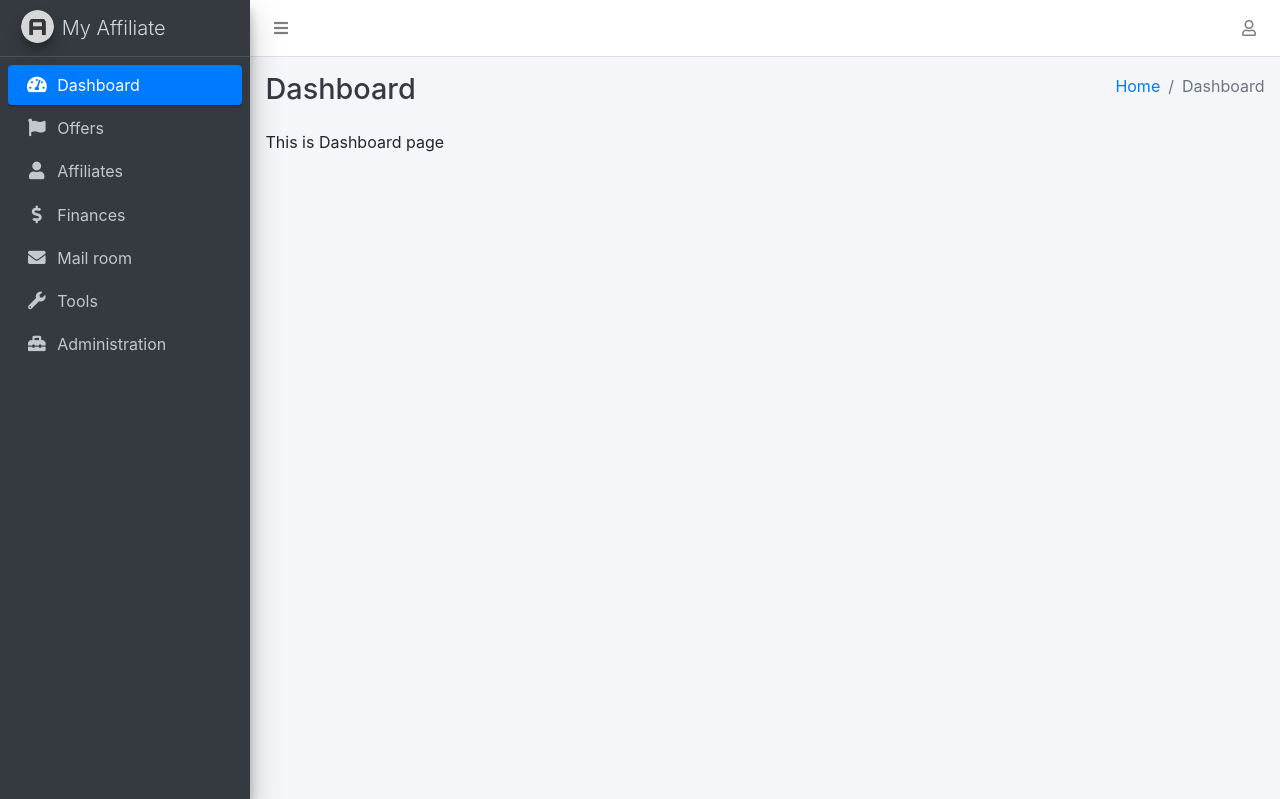
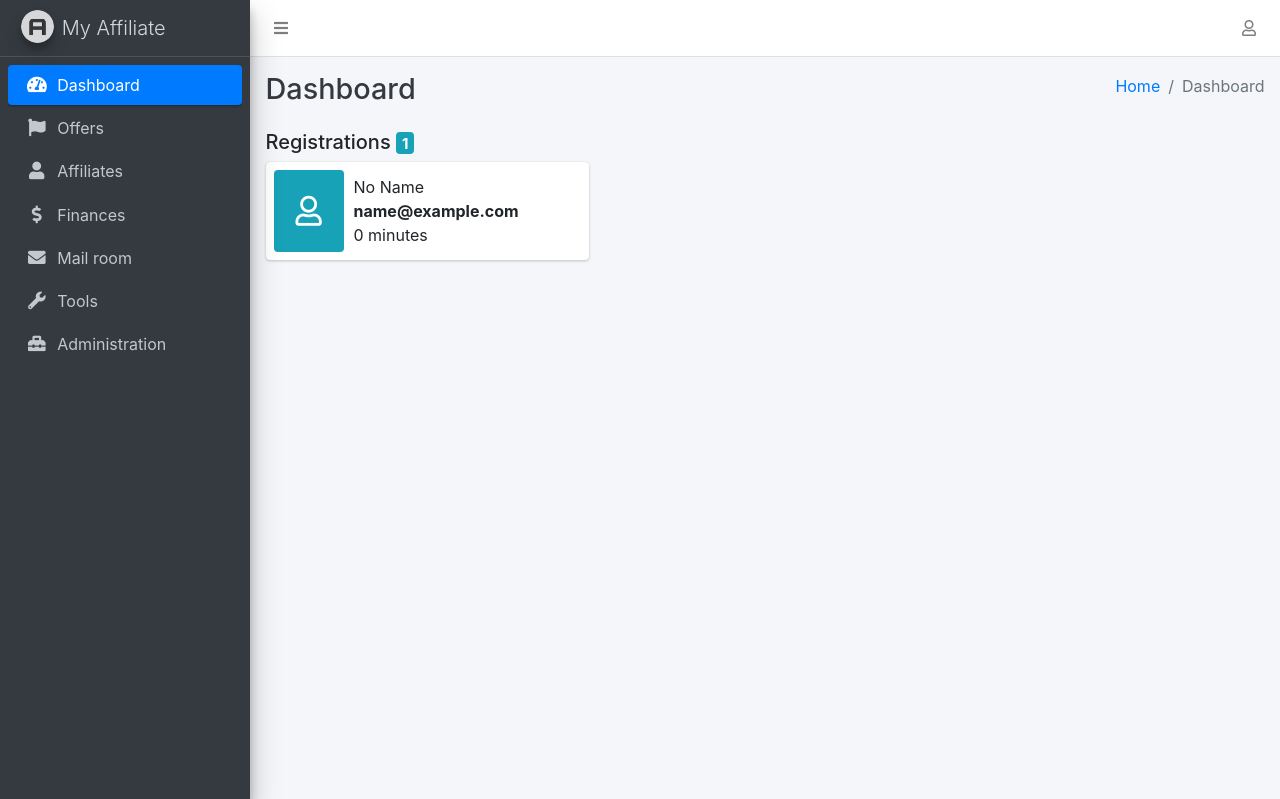
Before and after one commit to goldminer1030/django-affiliate-marketing, a Django app: page /dashboard/ in a window 1280 px wide. Shown: the top 799 px of the page. Run offline with Django 3.2, Linux system fonts and the light colour scheme; the visitor is signed in with stand-in values (Sample User, id 1); data comes from the database, SQL or seed files in the repository; some libraries are stand-ins or nearby versions.

Commit message:
Updated dashboard index page

```diff
--- a/main/dashboard/views.py
+++ b/main/dashboard/views.py
@@ -1,19 +1,18 @@
 from django.shortcuts import render
 from django.views.generic.edit import CreateView
+from django.views.generic.list import ListView
 from common.mixins import LoginRequiredMixin
+from profiles.models import User
 
 
-class DashboardView(LoginRequiredMixin, CreateView):
+class DashboardView(LoginRequiredMixin, ListView):
     success_url = '/dashboard/'
     template_name = 'dashboard/overview.html'
+    model = User
+    context_object_name = 'users'
 
-    def get(self, request, *args, **kwargs):
-        context = {}
-        return render(request, self.template_name, context)
-
-    def get_context_data(self, **kwargs):
-        context = super(DashboardView, self).get_context_data(**kwargs)
-        return context
+    def get_queryset(self):
+        return User.objects.all()
 
 
 class OffersView(LoginRequiredMixin, CreateView):
--- a/main/templates/dashboard/administration.html
+++ b/main/templates/dashboard/administration.html
@@ -1,4 +1,4 @@
-{% extends "dashboard/layout.html" %}
+{% extends "dashboard/include/layout.html" %}
 
 {% load static %}
 
--- a/main/templates/dashboard/affiliates.html
+++ b/main/templates/dashboard/affiliates.html
@@ -1,4 +1,4 @@
-{% extends "dashboard/layout.html" %}
+{% extends "dashboard/include/layout.html" %}
 
 {% load static %}
 
--- a/main/templates/dashboard/finances.html
+++ b/main/templates/dashboard/finances.html
@@ -1,4 +1,4 @@
-{% extends "dashboard/layout.html" %}
+{% extends "dashboard/include/layout.html" %}
 
 {% load static %}
 
--- a/main/templates/dashboard/layout.html
+++ b/main/templates/dashboard/include/layout.html
@@ -36,17 +36,16 @@
           <a class="nav-link" data-toggle="dropdown" href="#">
             <i class="far fa-user"></i>
           </a>
+
+          {% if user.is_authenticated %}
             <div class="dropdown-menu dropdown-menu-lg dropdown-menu-right">
               <a href="#" class="dropdown-item">
                 <!-- Message Start -->
                 <div class="media">
                   <img src="{% static 'img/user1-128x128.jpg' %}" alt="User Avatar" class="img-size-50 mr-3 img-circle">
                   <div class="media-body">
-                  <h3 class="dropdown-item-title">
-                    Brad Diesel
-                  </h3>
-                  <p class="text-sm">Administrator</p>
-                  <p class="text-sm text-muted"><i class="far fa-clock mr-1"></i> 4 Hours Ago</p>
+                    <h3 class="dropdown-item-title">{{ user.get_full_name }}</h3>
+                    <p class="text-sm">{{ user.email }}</p>
                   </div>
                 </div>
                 <!-- Message End -->
@@ -54,6 +53,8 @@
               <div class="dropdown-divider"></div>
               <a href="{% url 'profiles:auth_logout' %}" class="dropdown-item dropdown-footer">Log Out</a>
             </div>
+          {% endif %}
+
         </li>
       </ul>
     </nav>
--- a/main/templates/dashboard/mail-room.html
+++ b/main/templates/dashboard/mail-room.html
@@ -1,4 +1,4 @@
-{% extends "dashboard/layout.html" %}
+{% extends "dashboard/include/layout.html" %}
 
 {% load static %}
 
--- a/main/templates/dashboard/offers.html
+++ b/main/templates/dashboard/offers.html
@@ -1,4 +1,4 @@
-{% extends "dashboard/layout.html" %}
+{% extends "dashboard/include/layout.html" %}
 
 {% load static %}
 
--- a/main/templates/dashboard/overview.html
+++ b/main/templates/dashboard/overview.html
@@ -1,4 +1,4 @@
-{% extends "dashboard/layout.html" %}
+{% extends "dashboard/include/layout.html" %}
 
 {% load static %}
 
@@ -13,5 +13,24 @@
 {% endblock %}
 
 {% block content %}
-<p>This is Dashboard page</p>
+  {% if users %}
+    <h5 class="mb-2">Registrations <span class="badge badge-info right">{{ users|length }}</span></h5>
+    {% for user in users %}
+      {% if forloop.first %}<div class="row">{% endif %}
+      <div class="col-lg-4 col-md-6 col-sm-12">
+        <div class="info-box">
+          <a href="#" class="info-box-icon bg-info"><i class="far fa-user"></i></a>
+
+          <div class="info-box-content">
+            <span class="info-box-text">{{ user.get_full_name|default:"No Name" }}</span>
+            <span class="info-box-number">{{ user.email }}</span>
+            <span>{{ user.date_joined|timesince }}</span>
+          </div>
+        </div>
+      </div>
+      {% if forloop.counter|divisibleby:3 %}</div><div class="row">{% endif %}
+      {% if forloop.last %}</div>{% endif %}
+
+    {% endfor %}
+  {% endif %}
 {% endblock content %}
--- a/main/templates/dashboard/tools.html
+++ b/main/templates/dashboard/tools.html
@@ -1,4 +1,4 @@
-{% extends "dashboard/layout.html" %}
+{% extends "dashboard/include/layout.html" %}
 
 {% load static %}
 
```
Also changed, not shown: 1 other file. Lines whose indentation alone changed are shown as unchanged.
